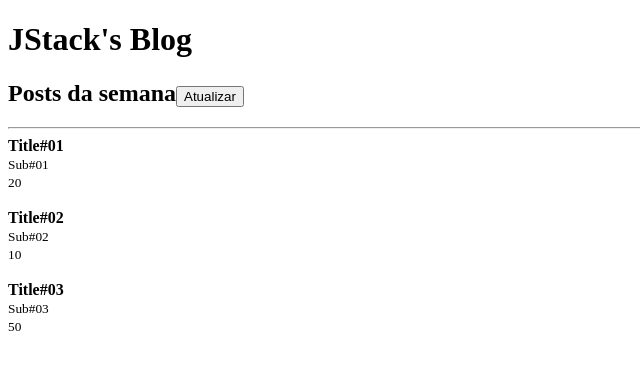
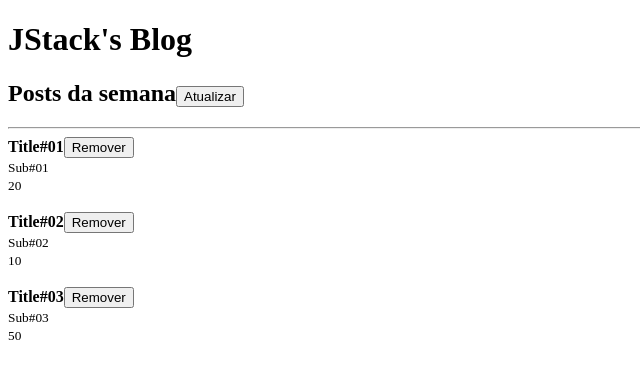
Before and after one commit to mateusgf00/react-fundamentals, a React app: page / in a window 1280 px wide. Shown: the top 378 px of the page, without its empty margins (0-640 px from the left). Built offline with nearby package versions, Linux system fonts and the light colour scheme.

Commit message:
creted method to delete post from callback function

```diff
--- a/src/App.js
+++ b/src/App.js
@@ -25,6 +25,13 @@
     console.log({ posts });
   }
 
+  function handleRemovePost(postId) {
+    setPosts(
+      (prevState) => (
+        prevState.filter(post => post.id !== postId)
+      ));
+  }
+
   return (
     <>
       <Header title="JStack's Blog">
@@ -39,7 +46,9 @@
         <Post
           key={post.id}
           likes={post.likes}
+          onRemove={handleRemovePost}
           post={{
+            id: post.id,
             title: post.title,
             subtitle: post.subtitle
           }}
--- a/src/Post.js
+++ b/src/Post.js
@@ -4,7 +4,11 @@
   return (
     <>
       <article>
-        <strong>{props.post.title}</strong><br />
+        <strong>{props.post.title}</strong>
+        <button onClick={() => props.onRemove(props.post.id)}>
+          Remover
+        </button>
+        <br />
         <small>{props.post.subtitle}</small><br />
         <small>{props.likes}</small>
       </article>
```
Lines whose indentation alone changed are shown as unchanged.
